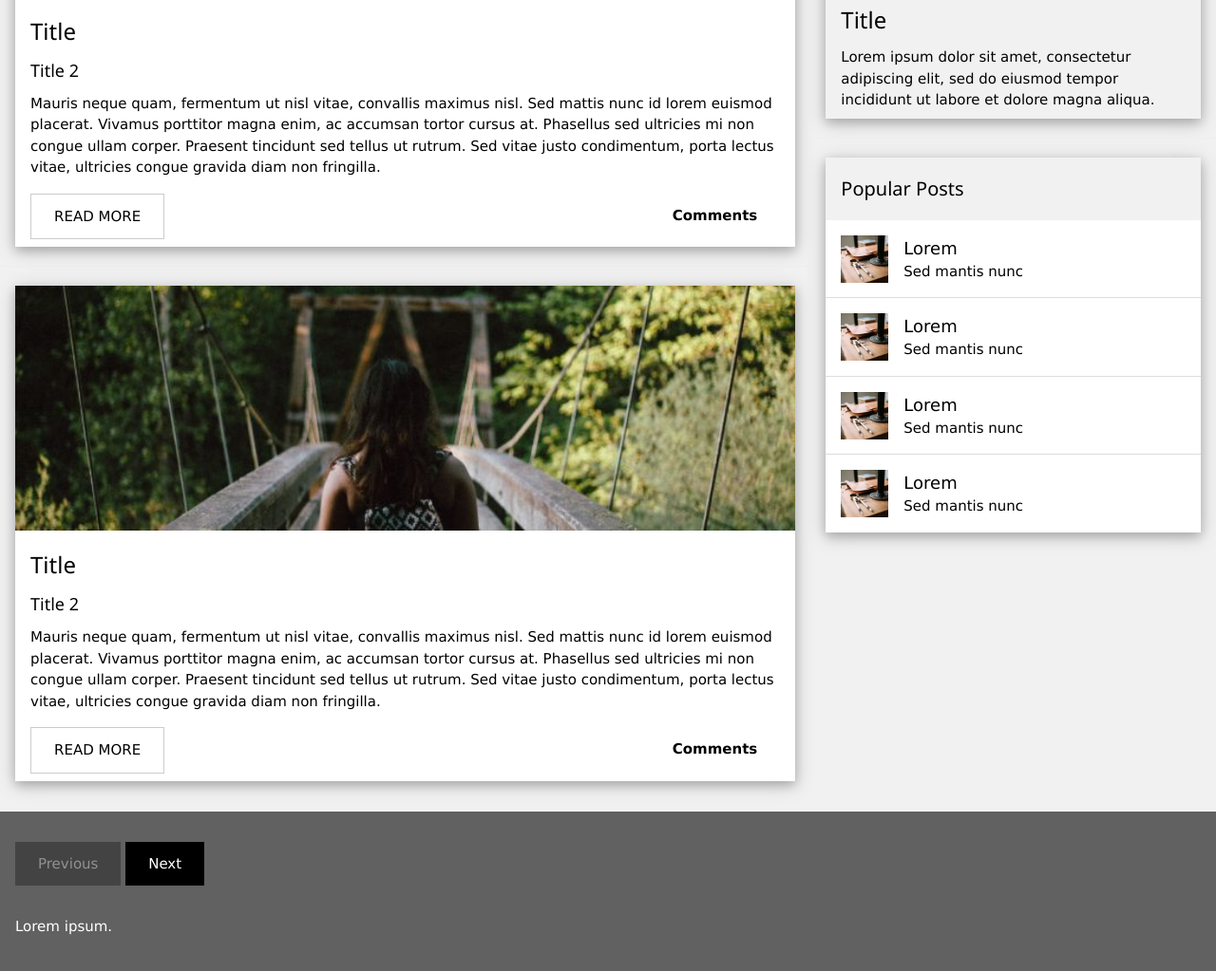
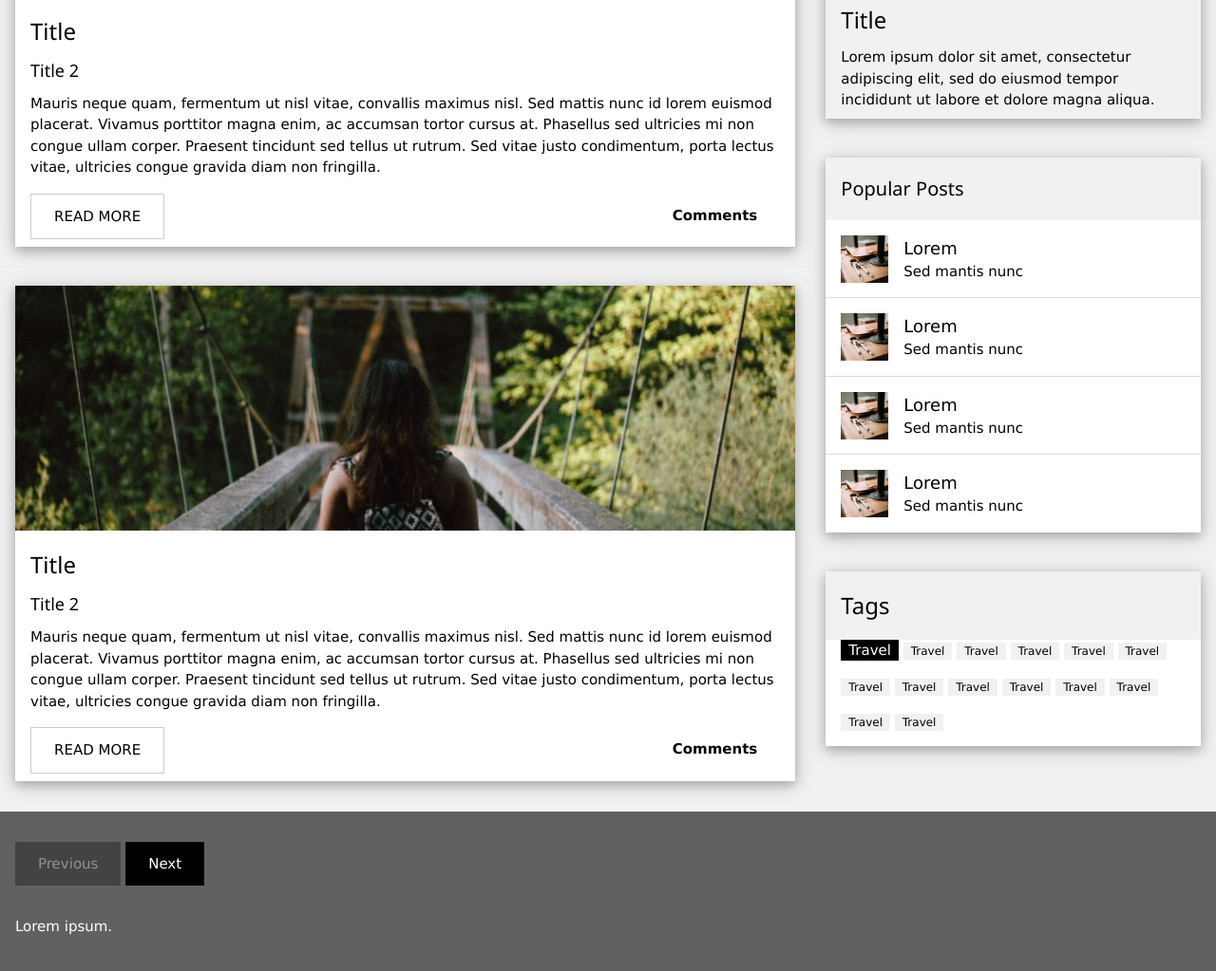
Before and after one commit to LBisca/blog-layout, a plain HTML site: page index.html in a window 1280 px wide. Shown: the part 438-1461 px from the top of the page at 95% size. Drawn offline with nearby package versions, Linux system fonts and the light colour scheme.

Commit message:
Add Tags card

```diff
--- a/index.html
+++ b/index.html
@@ -116,6 +116,28 @@
                         </li>
                     </ul>
                 </div>
+                <hr>
+                <div class="w3-card-4 w3-margin">
+                    <div class="w3-container w3-padding">
+                        <h3>Tags</h3>
+                    </div>
+                    <div class="w3-container w3-white">
+                        <span class="w3-tag w3-black w3-margin-bottom">Travel</span>
+                        <span class="w3-tag w3-light-grey w3-small w3-margin-bottom">Travel</span>
+                        <span class="w3-tag w3-light-grey w3-small w3-margin-bottom">Travel</span>
+                        <span class="w3-tag w3-light-grey w3-small w3-margin-bottom">Travel</span>
+                        <span class="w3-tag w3-light-grey w3-small w3-margin-bottom">Travel</span>
+                        <span class="w3-tag w3-light-grey w3-small w3-margin-bottom">Travel</span>
+                        <span class="w3-tag w3-light-grey w3-small w3-margin-bottom">Travel</span>
+                        <span class="w3-tag w3-light-grey w3-small w3-margin-bottom">Travel</span>
+                        <span class="w3-tag w3-light-grey w3-small w3-margin-bottom">Travel</span>
+                        <span class="w3-tag w3-light-grey w3-small w3-margin-bottom">Travel</span>
+                        <span class="w3-tag w3-light-grey w3-small w3-margin-bottom">Travel</span>
+                        <span class="w3-tag w3-light-grey w3-small w3-margin-bottom">Travel</span>
+                        <span class="w3-tag w3-light-grey w3-small w3-margin-bottom">Travel</span>
+                        <span class="w3-tag w3-light-grey w3-small w3-margin-bottom">Travel</span>
+                    </div>
+                </div>
             </div>
         </div>
 
```
